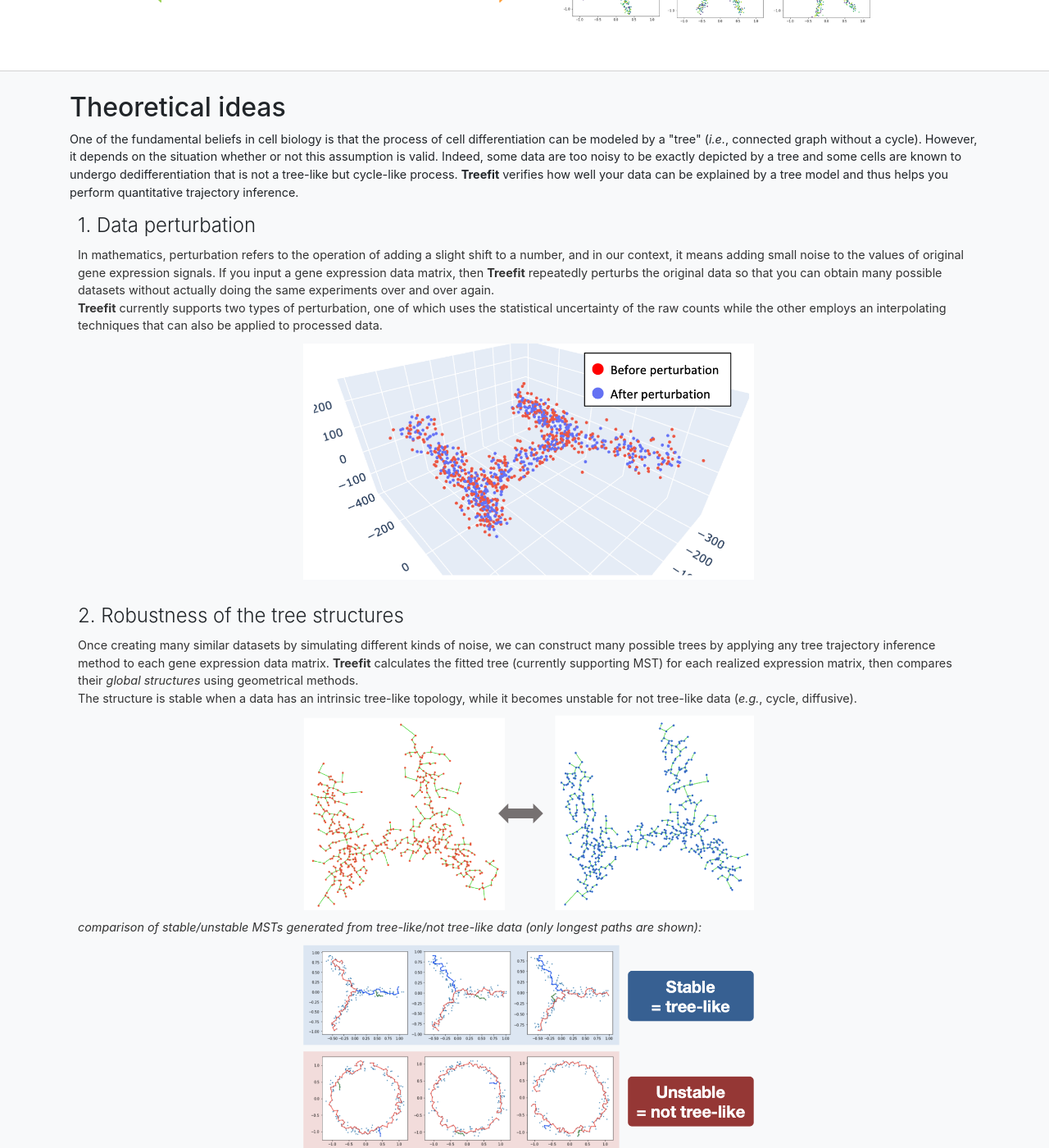
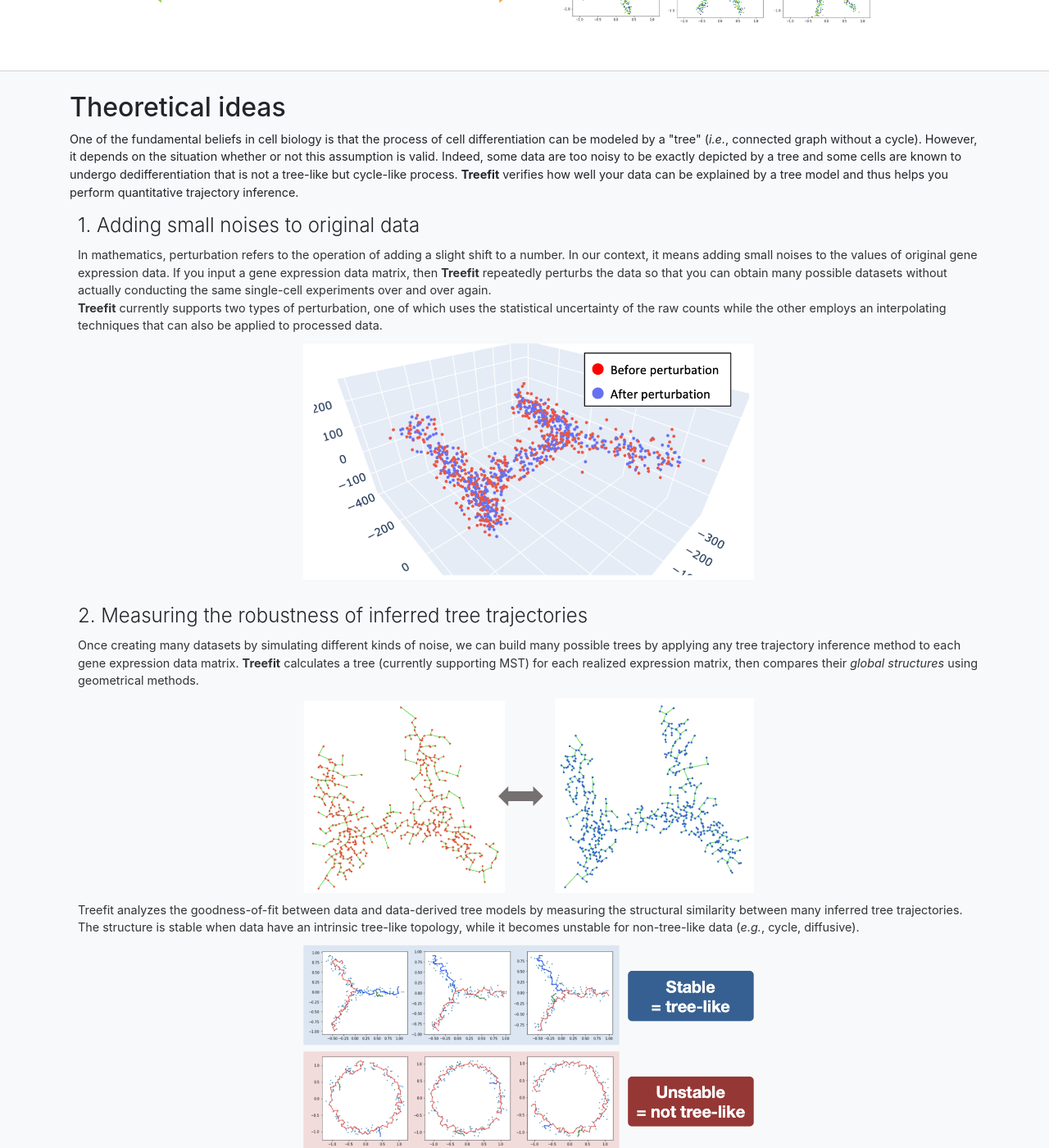
Before and after one commit to hayamizu-lab/hayamizu-lab.github.io, a Jekyll site: the page built from treefit/index.html, in a window 1280 px wide and 1400 px high, scrolled down 971 px. Shown: the whole window at 82% size. Built offline with Jekyll 4.4.1, drawn with Linux system fonts in a browser that asks for light colours; some of the changed text lies outside the part shown.

Commit message:
section-theory edited

```diff
--- a/treefit/index.html
+++ b/treefit/index.html
@@ -66,23 +66,24 @@ layout: base
     <h2>Theoretical ideas</h2>
     <p>One of the fundamental beliefs in cell biology is that the process of cell differentiation can be modeled by a "tree" (<i>i.e.</i>, connected graph without a cycle). However, it depends on the situation whether or not this assumption is valid. Indeed, some data are too noisy to be exactly depicted by a tree and some cells are known to undergo dedifferentiation that is not a tree-like but cycle-like process. <b>Treefit</b> verifies how well your data can be explained by a tree model and thus helps you perform quantitative trajectory inference.</p>
     <div class="step">
-      <h3>1. Data perturbation</h3>
-      <p>In mathematics, perturbation refers to the operation of adding a slight shift to a number, and in our context, it means adding small noise to the values of original gene expression signals. If you input a gene expression data matrix, then <b>Treefit</b> repeatedly perturbs the original data so that you can obtain many possible datasets without actually doing the same experiments over and over again.
+      <h3>1. Adding small noises to original data</h3>
+      <p>In mathematics, perturbation refers to the operation of adding a slight shift to a number. In our context, it means adding small noises to the values of original gene expression data. If you input a gene expression data matrix, then <b>Treefit</b> repeatedly perturbs the data so that you can obtain many possible datasets without actually conducting the same single-cell experiments over and over again.
       <p><b>Treefit</b> currently supports two types of perturbation, one of which uses the statistical uncertainty of the raw counts while the other employs an interpolating techniques that can also be applied to processed data.</p>
       <p class="text-center"><img src="/assets/images/theory-perturbation.png"></p>
     </div>
     <div class="step">
-      <h3>2. Robustness of the tree structures</h3>
-      <p>Once creating many similar datasets by simulating different kinds of noise, we can construct many possible trees by applying any tree trajectory inference method to each gene expression data matrix. <b>Treefit</b> calculates the fitted tree (currently supporting MST) for each realized expression matrix, then compares their <i>global structures</i> using geometrical methods.</p>
-      <p>The structure is stable when a data has an intrinsic tree-like topology, while it becomes unstable for not tree-like data (<i>e.g.</i>, cycle, diffusive).</p>
+      <h3>2. Measuring the robustness of inferred tree trajectories</h3>
+      <p>Once creating many datasets by simulating different kinds of noise, we can build many possible trees by applying any tree trajectory inference method to each gene expression data matrix. <b>Treefit</b> calculates a tree (currently supporting MST) for each realized expression matrix, then compares their <i>global structures</i> using geometrical methods.</p>
       <p class="text-center"><img src="/assets/images/theory-msts.png"></p>
-      <p><i>comparison of stable/unstable MSTs generated from tree-like/not tree-like data (only longest paths are shown):</i></p>
+      <p>Treefit</b> analyzes the goodness-of-fit between data and data-derived tree models by measuring the structural similarity between many inferred tree trajectories.</p>
+      <p>The structure is stable when data have an intrinsic tree-like topology, while it becomes unstable for non-tree-like data (<i>e.g.</i>, cycle, diffusive).</p>
       <p class="text-center"><img src="/assets/images/theory-comparison.png"></p>
+      <p><i>The analysis of two artificial datasets shows that the structure of MSTs is very robust to noise when the shape of data is tree-like but is not in the cycle-like case (note that longest paths are highlighted for illustrative purposes here).</i></p>
     </div>
     <div class="step">
       <h3>3. Grassmann manifolds of Laplacian eigenseries</h3>
       <p>As the measure of the similarity of global structures between trees, <b>Treefit</b> calculates the eigenseries of the graph Laplacian for each tree, and then computes the distance between the spaces spanned by the leading eigenvectors, which represents the low-frequency components of the graph topology.</p>
-      <p>Several distance measures with different definitions provides diverse information about the topology of the data.</p>
+      <p><b>Treefit</b> supports several distance measures with different definitions in order to help extract diverse information about the topology of the data.</p>
       <p class="text-center"><img src="/assets/images/theory-grassmann.png"></p>
     </div>
   </div>
```
Also changed, not shown: other parts of treefit/index.html (+1 -1 lines).
